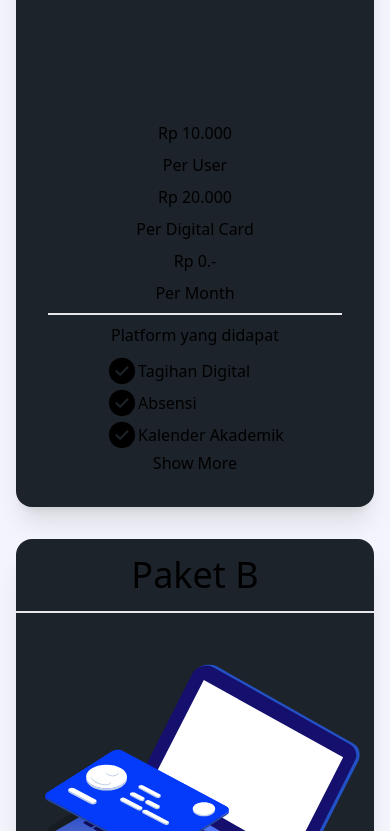
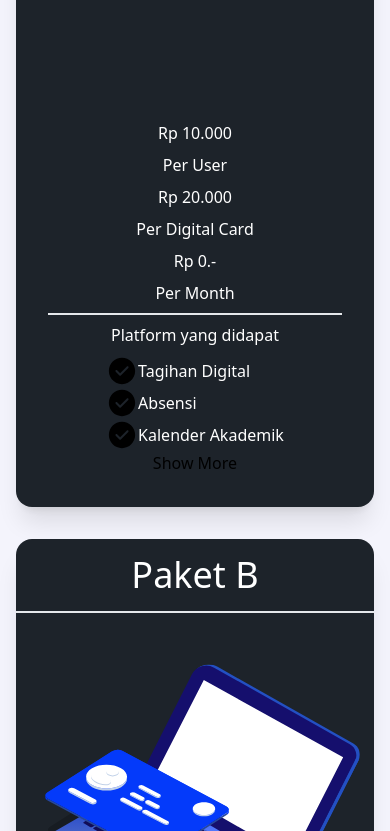
Before and after one commit to arief0303/solusi-go-digital-landing-page, a Next.js app: page / in a window 390 px wide. Shown: the part 5493-6324 px from the top of the page. Built offline with nearby package versions, Linux system fonts and the light colour scheme.

Commit message:
black text hotfix on mobile

```diff
--- a/src/components/MobileApp.jsx
+++ b/src/components/MobileApp.jsx
@@ -13,10 +13,10 @@ const MobileApp = () => {
       <div className="bg-base-100 w-full h-auto flex flex-col sm:flex-row items-center">
         <div className="px-14 py-0 sm:py-20 md:py-40">
           <h1 className="text-sky-500 py-3">Get it Now!</h1>
-          <h1 className="text-2xl font-extrabold pb-5">{`Temukan era baru pendidikan dengan aplikasi yang memudahkan dan menginspirasi.`.split(' ').map((word, index) => (
+          <h1 className="text-2xl font-extrabold pb-5 text-white">{`Temukan era baru pendidikan dengan aplikasi yang memudahkan dan menginspirasi.`.split(' ').map((word, index) => (
             <span key={index} data-aos="fade-up" data-aos-delay={`${index * 100}`}>{word} </span>
           ))}</h1>
-          <p className="pb-5">Bersiaplah untuk transisi yang mulus menuju masa depan pendidikan yang lebih canggih, lebih cerdas, dan lebih terkoneksi!</p>
+          <p className="pb-5 text-white">Bersiaplah untuk transisi yang mulus menuju masa depan pendidikan yang lebih canggih, lebih cerdas, dan lebih terkoneksi!</p>
           <button className="btn mr-5 btn-primary">Hubungi Kami</button>
           <button className="btn">Materi PPT</button>
         </div>
--- a/src/components/Pricing.tsx
+++ b/src/components/Pricing.tsx
@@ -71,27 +71,27 @@ const Pricing = () => {
             {plans.map((plan, index) => (
               <div key={index} className="card bg-base-100 shadow-xl w-auto m-4" data-aos="fade-right" data-aos-delay={`${index * 100}`}>
                 <article className="prose prose-xs">
-                  <h1 className="text-center p-4 text-4xl">{plan.title}</h1>
+                  <h1 className="text-center p-4 text-4xl text-white">{plan.title}</h1>
                   <hr className="border border-t border-gray-200 w-full" />
                 </article>
                 <img className="h-96 w-96" src={plan.svg} alt={plan.title} />
                 <div className="card-body items-center text-center">
-                  <h2 className="">{plan.registrationPrice1}</h2>
-                  <h2 className="">{plan.registrationQuantity1}</h2>
-                  <h2 className="">{plan.registrationPrice2}</h2>
-                  <h2 className="">{plan.registrationQuantity2}</h2>
-                  <h2 className="">{plan.registrationPrice3}</h2>
-                  <h2 className="">{plan.registrationQuantity3}</h2>
+                  <h2 className="text-white">{plan.registrationPrice1}</h2>
+                  <h2 className="text-white">{plan.registrationQuantity1}</h2>
+                  <h2 className="text-white">{plan.registrationPrice2}</h2>
+                  <h2 className="text-white">{plan.registrationQuantity2}</h2>
+                  <h2 className="text-white">{plan.registrationPrice3}</h2>
+                  <h2 className="text-white">{plan.registrationQuantity3}</h2>
                   <hr className="border border-t border-gray-200 w-full" />
                   <div className="card-actions">
-                    <p>Platform yang didapat</p>
+                    <p className="text-white">Platform yang didapat</p>
                   </div>
                   <div>
                     <ul>
                       {plan.listItems.slice(0, 3).map((item, index) => (
                         <div className="flex items-center">
                           <img className="h-8 inline-block" src="/svg/Platform Sekolah Pintar-1.svg" alt="checklist" />
-                          <li key={index}>{item}</li>
+                          <li className="text-white" key={index}>{item}</li>
                         </div>
                       ))}
                       {!collapsedStates[index] && (
```
